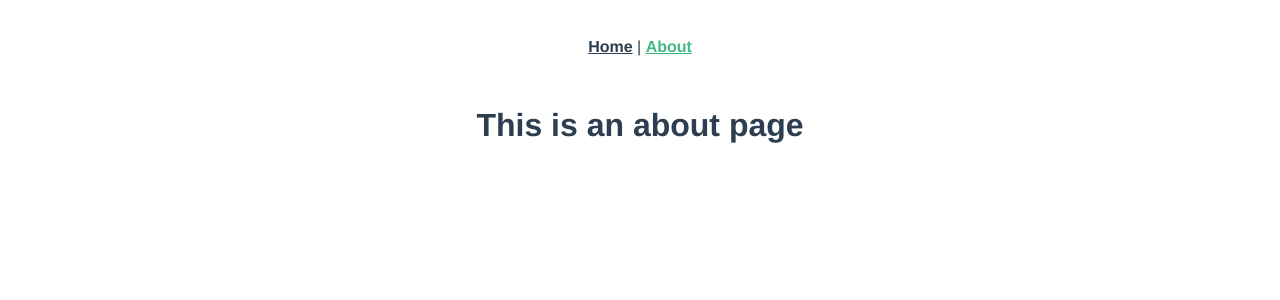
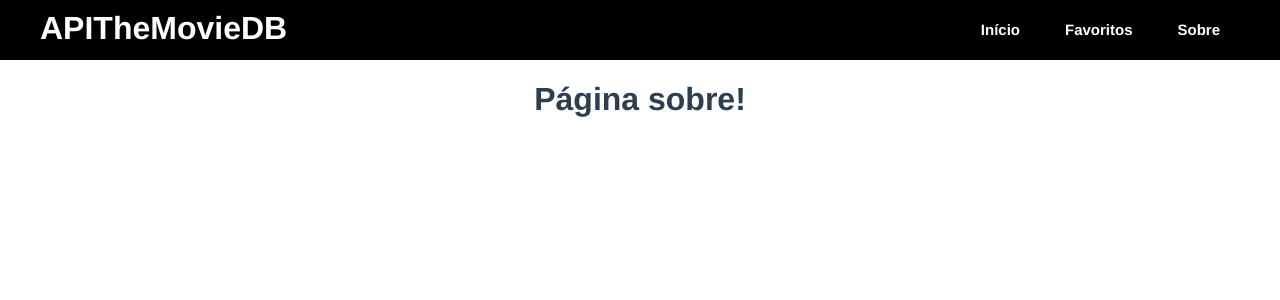
Before and after one commit to ErikDCAlmeida/Vue-TheMovieDBAPIProject, a Vue app: page /#/about in a window 1280 px wide. Shown: the top 300 px of the page. Built offline with nearby package versions, Linux system fonts and the light colour scheme.

Commit message:
Adicionando rotas básicas.

```diff
--- a/package.json
+++ b/package.json
@@ -31,7 +31,7 @@
       "node": true
     },
     "extends": [
-      "plugin:vue/vue3-essential",
+      "plugin:vue/recommended",
       "eslint:recommended",
       "@vue/prettier"
     ],
--- a/public/index.html
+++ b/public/index.html
@@ -6,6 +6,15 @@
     <meta name="viewport" content="width=device-width,initial-scale=1.0">
     <link rel="icon" href="<%= BASE_URL %>favicon.ico">
     <title><%= htmlWebpackPlugin.options.title %></title>
+    <style>
+      * {
+        box-sizing: border-box;
+      }
+      body {
+        margin: 0;
+        padding: 0;
+      }
+    </style>
   </head>
   <body>
     <noscript>
--- a/src/App.vue
+++ b/src/App.vue
@@ -1,10 +1,21 @@
 <template>
-  <div id="nav">
-    <router-link to="/">Home</router-link> |
-    <router-link to="/about">About</router-link>
+  <div class="app">
+    <Header />
+    <router-view />
   </div>
-  <router-view />
 </template>
+
+<script>
+// @ is an alias to /src
+import Header from "@/components/Header.vue";
+
+export default {
+  name: "Home",
+  components: {
+    Header,
+  },
+};
+</script>
 
 <style>
 #app {
@@ -13,18 +24,6 @@
   -moz-osx-font-smoothing: grayscale;
   text-align: center;
   color: #2c3e50;
-}
-
-#nav {
-  padding: 30px;
-}
-
-#nav a {
-  font-weight: bold;
-  color: #2c3e50;
-}
-
-#nav a.router-link-exact-active {
-  color: #42b983;
+  /*background-color: #000000;*/
 }
 </style>
--- /dev/null
+++ b/src/components/Header.vue
@@ -0,0 +1,87 @@
+<template>
+  <header>
+    <div class="containerHeader">
+      <router-link to="/" class="logo">APITheMovieDB</router-link>
+      <div class="menu">
+        <nav>
+          <ul>
+            <li>
+              <router-link to="/">Início</router-link>
+            </li>
+            <li>
+              <router-link to="/favourites">Favoritos</router-link>
+            </li>
+            <li>
+              <router-link to="/about">Sobre</router-link>
+            </li>
+          </ul>
+        </nav>
+      </div>
+    </div>
+  </header>
+</template>
+
+<script>
+export default {
+  name: "Header",
+};
+</script>
+
+<style scoped>
+header {
+  height: 60px;
+  display: flex;
+  justify-content: center;
+  background: #000;
+}
+
+.containerHeader {
+  max-width: 1200px;
+  width: 100%;
+  display: flex;
+  align-items: center;
+  justify-content: space-between;
+}
+
+.menu {
+  flex: 1;
+}
+
+.menu ul,
+.menu li {
+  list-style: none;
+}
+
+.menu ul {
+  display: flex;
+  justify-content: flex-end;
+}
+
+.menu li {
+  margin-right: 5px;
+}
+
+.menu li:last-child {
+  margin-right: 0px;
+}
+
+.menu a,
+.logo {
+  text-decoration: none;
+  font-size: 15px;
+  padding: 19px 20px;
+  border-bottom: 3px solid transparent;
+  font-weight: 600;
+  color: #ffffff;
+}
+
+.logo {
+  font-size: 2rem;
+  padding: 0px 0px;
+}
+
+.menu a:hover {
+  border-bottom: 3px solid #ff0000;
+  color: #ff0000;
+}
+</style>
--- a/src/router/index.js
+++ b/src/router/index.js
@@ -16,6 +16,12 @@ const routes = [
     component: () =>
       import(/* webpackChunkName: "about" */ "../views/About.vue"),
   },
+  {
+    path: "/favourites",
+    name: "Favourites",
+    component: () =>
+      import(/* webpackChunkName: "favortios" */ "../views/Favourites.vue"),
+  },
 ];
 
 const router = createRouter({
--- a/src/views/About.vue
+++ b/src/views/About.vue
@@ -1,5 +1,5 @@
 <template>
   <div class="about">
-    <h1>This is an about page</h1>
+    <h1>Página sobre!</h1>
   </div>
 </template>
--- /dev/null
+++ b/src/views/Favourites.vue
@@ -0,0 +1,5 @@
+<template>
+  <div class="favourites">
+    <h1>Página de Favoritos</h1>
+  </div>
+</template>
```
Also changed, not shown: src/views/FilmDetails.vue (added).
